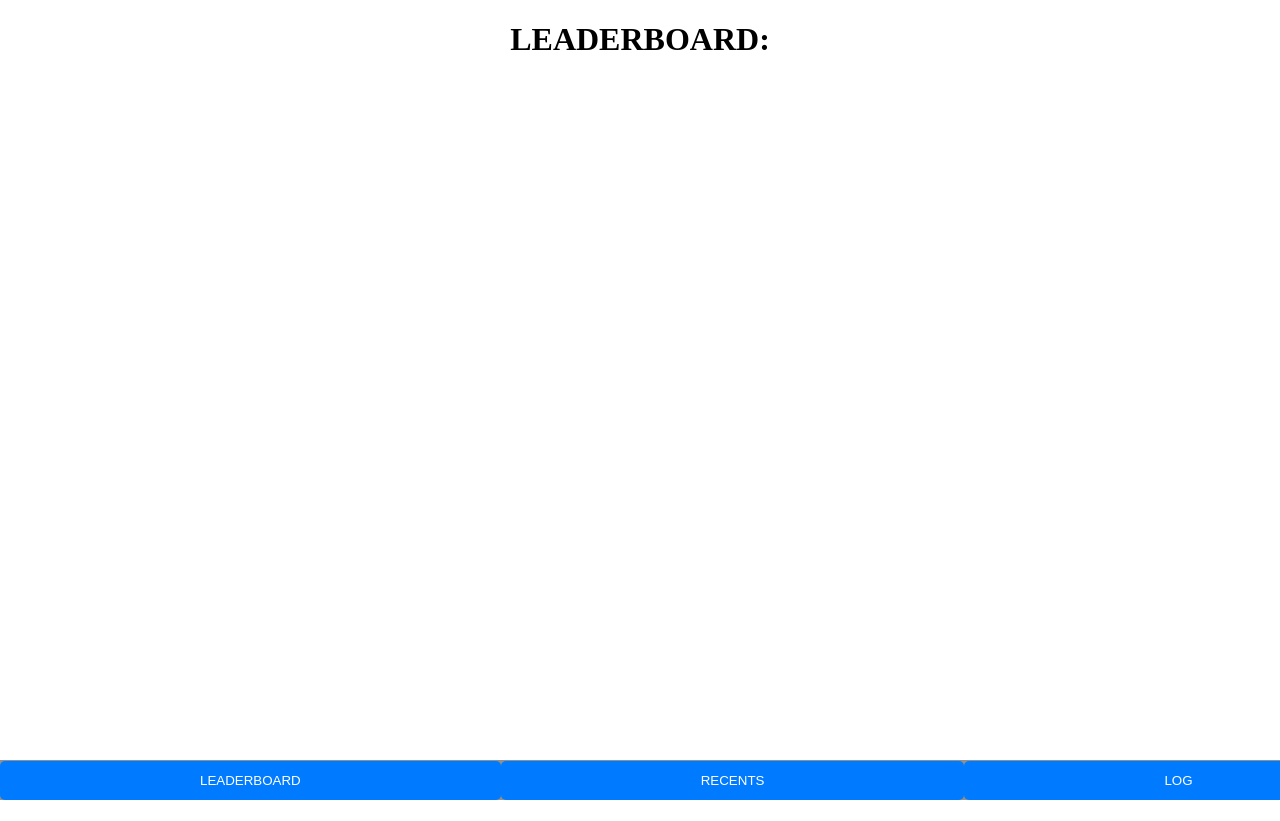
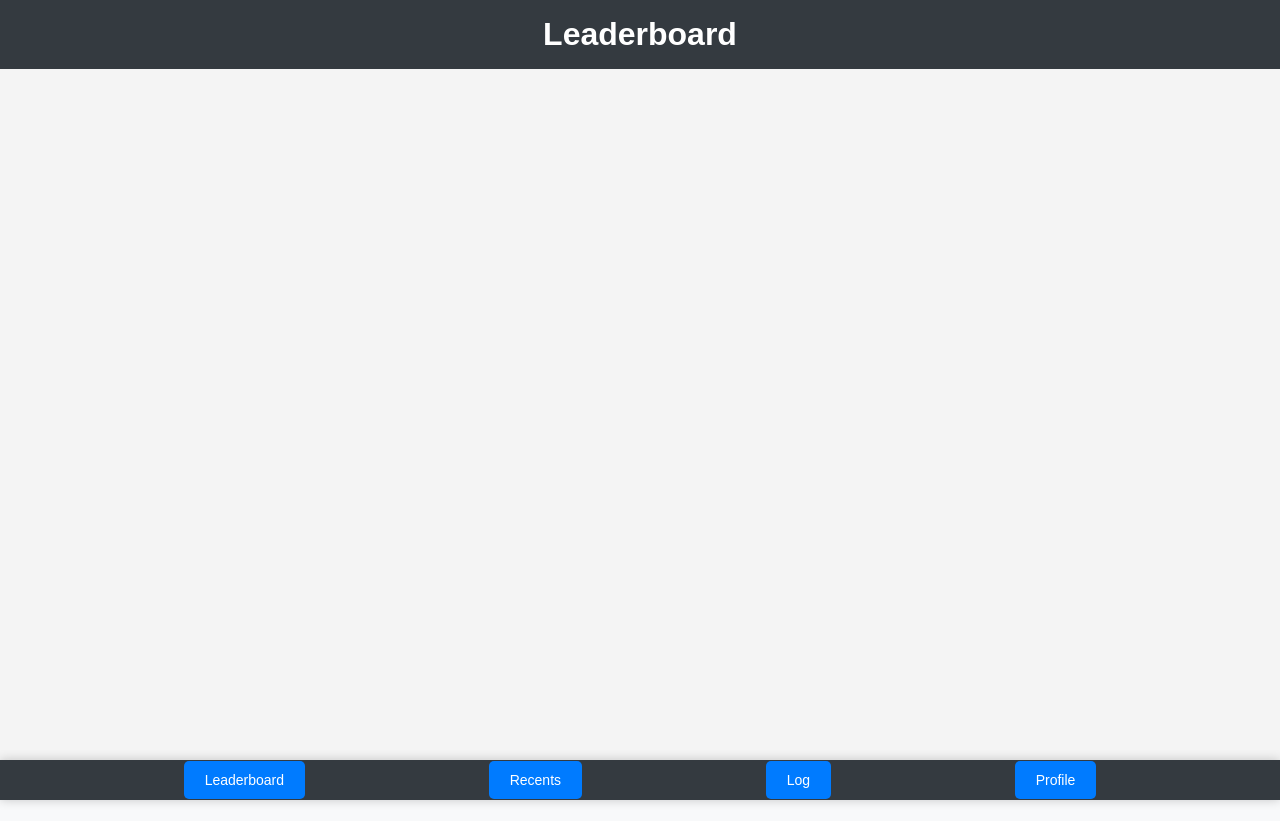
Before and after one commit to bradwco/bettingApp, a website built with webpack: page dist/leaderboard.html in a window 1280 px wide. After the commit the page ends 800 px from the top, so only its background shows below. Built offline with nearby package versions, Linux system fonts and the light colour scheme; some packages are replaced by stand-ins of ours; no server answers; the database is empty.

Commit message:
Made Look better

```diff
--- a/dist/leaderboard.html
+++ b/dist/leaderboard.html
@@ -3,21 +3,23 @@
 <head>
     <meta charset="UTF-8">
     <meta name="viewport" content="width=device-width, initial-scale=1.0">
-    <title>Bets App</title>
+    <title>Bets App Leaderboard</title>
     <link rel="stylesheet" href="styles.css">
 </head>
 <body>
-    <h1>LEADERBOARD: </h1>
-    <script src="bundle.js"></script>
-    <script src="../src/my.js"></script>
+    <header class="header">
+        <h1>Leaderboard</h1>
+    </header>
     <div class="content" id="leaderboardContainer">
         <!-- Leaderboard will be dynamically added here -->
     </div>
-    <div class="bottom-bar">
-        <button onclick="redirectToPage('leaderboard.html')">LEADERBOARD</button>
-        <button onclick="redirectToPage('recents.html')">RECENTS</button>
-        <button onclick="redirectToPage('log.html')">LOG</button>
-        <button onclick="redirectToPage('profile.html')">PROFILE</button>
-    </div>
+    <nav class="bottom-bar">
+        <button onclick="redirectToPage('leaderboard.html')">Leaderboard</button>
+        <button onclick="redirectToPage('recents.html')">Recents</button>
+        <button onclick="redirectToPage('log.html')">Log</button>
+        <button onclick="redirectToPage('profile.html')">Profile</button>
+    </nav>
+    <script src="bundle.js"></script>
+    <script src="../src/my.js"></script>
 </body>
 </html>
--- a/dist/styles.css
+++ b/dist/styles.css
@@ -1,9 +1,15 @@
-html, body {
-    height: 100%;
+body {
+    margin: 0;
+    font-family: 'Arial', sans-serif;
+    background-color: #f8f9fa; /* Background color for the entire page */
 }
 
 .content {
     min-height: 95vh;
+    display: flex;
+    flex-direction: column;
+    align-items: center;
+    justify-content: center;
 }
 
 .bottom-bar {
@@ -15,41 +21,61 @@ html, body {
     justify-content: space-evenly;
     align-items: center;
     height: 5vh; /* 5% of the total height */
-    background-color: #8e918f;
+    background-color: #343a40; /* Dark background for the bottom bar */
+    box-shadow: 0 0 10px rgba(0, 0, 0, 0.2);
 }
 
 .bottom-bar button {
-    padding: 0.9em 15em; /*first param is height and second parameter is width (em bases it off parent)*/
-    color: white;
-    background-color: #007bff;
+    padding: 0.8em 1.5em;
     border: none;
     border-radius: 5px;
     cursor: pointer;
-
-}
-.bottom-bar button:hover {
-    background-color: #190ae0;
+    font-size: 14px;
+    color: #fff;
+    background-color: #007bff;
+    transition: background-color 0.3s ease-in-out;
 }
 
+.bottom-bar button:hover {
+    background-color: #0056b3; /* Darker shade on hover */
+}
 
-/* leaderboard styles */
-#leaderboardContainer {
+.header {
+    text-align: center;
+    padding: 1em 0;
+    background-color: #343a40; /* Dark background for header */
+    color: #fff;
+}
+
+#leaderboardContainer,
+#recentContent {
     display: flex;
     flex-direction: column;
+    align-items: center;
 }
 
 .leaderboard-item {
-    width: 100vw;
-    padding: 10px;
-    margin-bottom: 5px;
+    width: 80%;
+    max-width: 400px;
+    padding: 15px;
+    margin-bottom: 10px;
     text-align: center;
-    font-size: 16px;
+    font-size: 18px;
+    background-color: #fff;
+    border: 2px solid #007bff;
+    border-radius: 8px;
+    box-shadow: 0 4px 8px rgba(0, 0, 0, 0.1);
+    transition: box-shadow 0.3s ease-in-out;
 }
 
-.gold { background-color: gold; }
-.silver { background-color: silver; }
+.leaderboard-item:hover {
+    box-shadow: 0 8px 16px rgba(0, 0, 0, 0.2); /* Slightly elevate on hover */
+}
+
+.gold { background-color: #FFD700; }
+.silver { background-color: #C0C0C0; }
 .bronze { background-color: #CD7F32; }
-.other { background-color: #90EE90; }
+.other { background-color: #D3D3D3; }
 
 .recent-block {
     border: 2px solid #3498db;
@@ -58,18 +84,30 @@ html, body {
     margin: 20px auto;
     width: 80%;
     max-width: 400px;
+    background-color: #fff;
     box-shadow: 0 4px 8px rgba(0, 0, 0, 0.1);
+    transition: box-shadow 0.3s ease-in-out;
 }
 
-/* center recent blocks */
-.content {
-    display: flex;
-    flex-direction: column;
-    align-items: center;
-    justify-content: center;
-    min-height: 80vh;
+.recent-block:hover {
+    box-shadow: 0 8px 16px rgba(0, 0, 0, 0.2); /* Slightly elevate on hover */
 }
 
 h1 {
     text-align: center;
+    color: #343a40; /* Dark text color */
 }
+
+/* Specific styles for each tab */
+#leaderboardContainer {
+    background-color: #f4f4f4;
+    min-height: calc(100vh - 11vh);
+}
+
+#recentContent {
+    min-height: 80vh;
+}
+.header h1 {
+    margin: 0; /* Remove default margin */
+    color: inherit; /* Inherit text color from parent (.header) */
+}
```
Also changed, not shown: dist/recents.html (+6 -6 lines).
